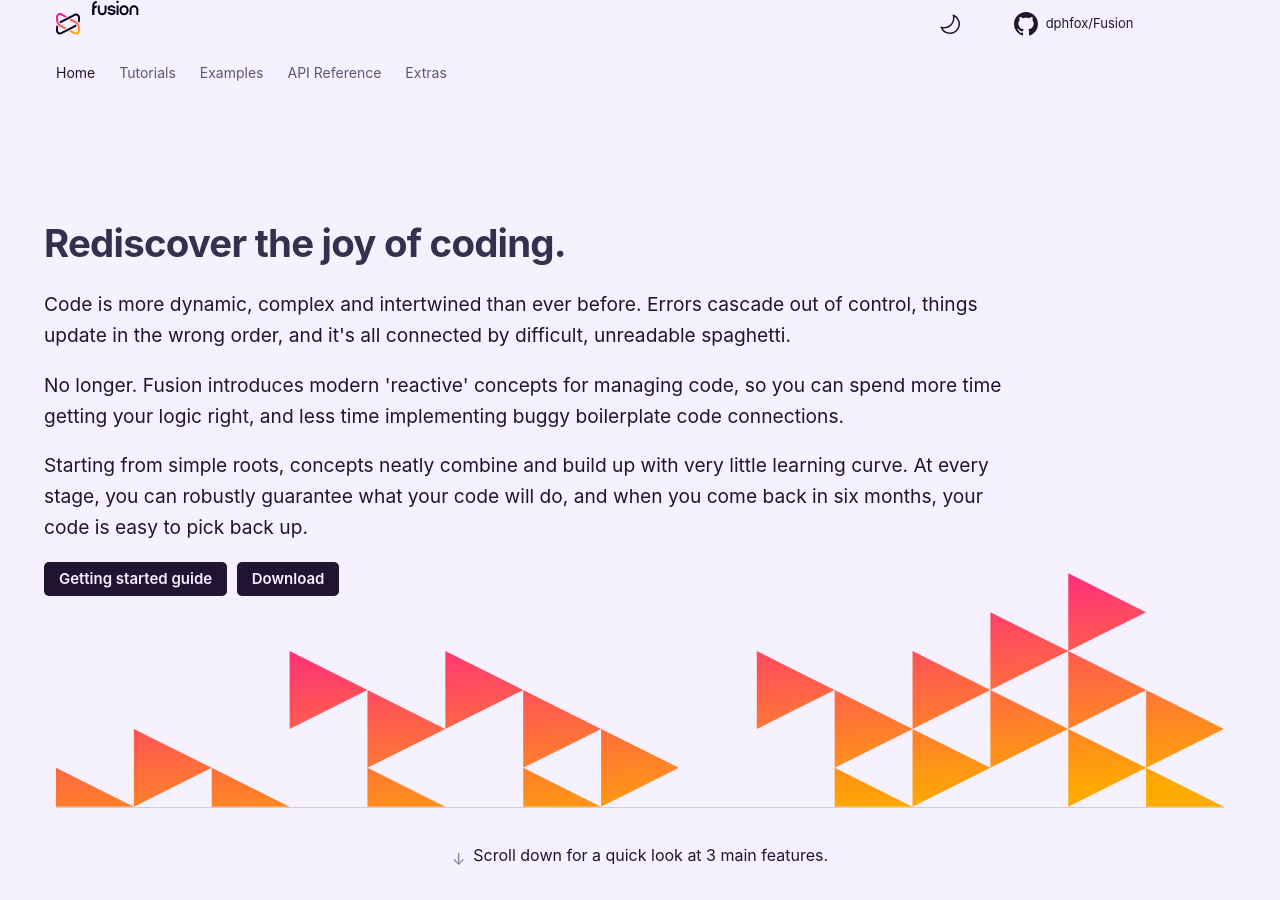
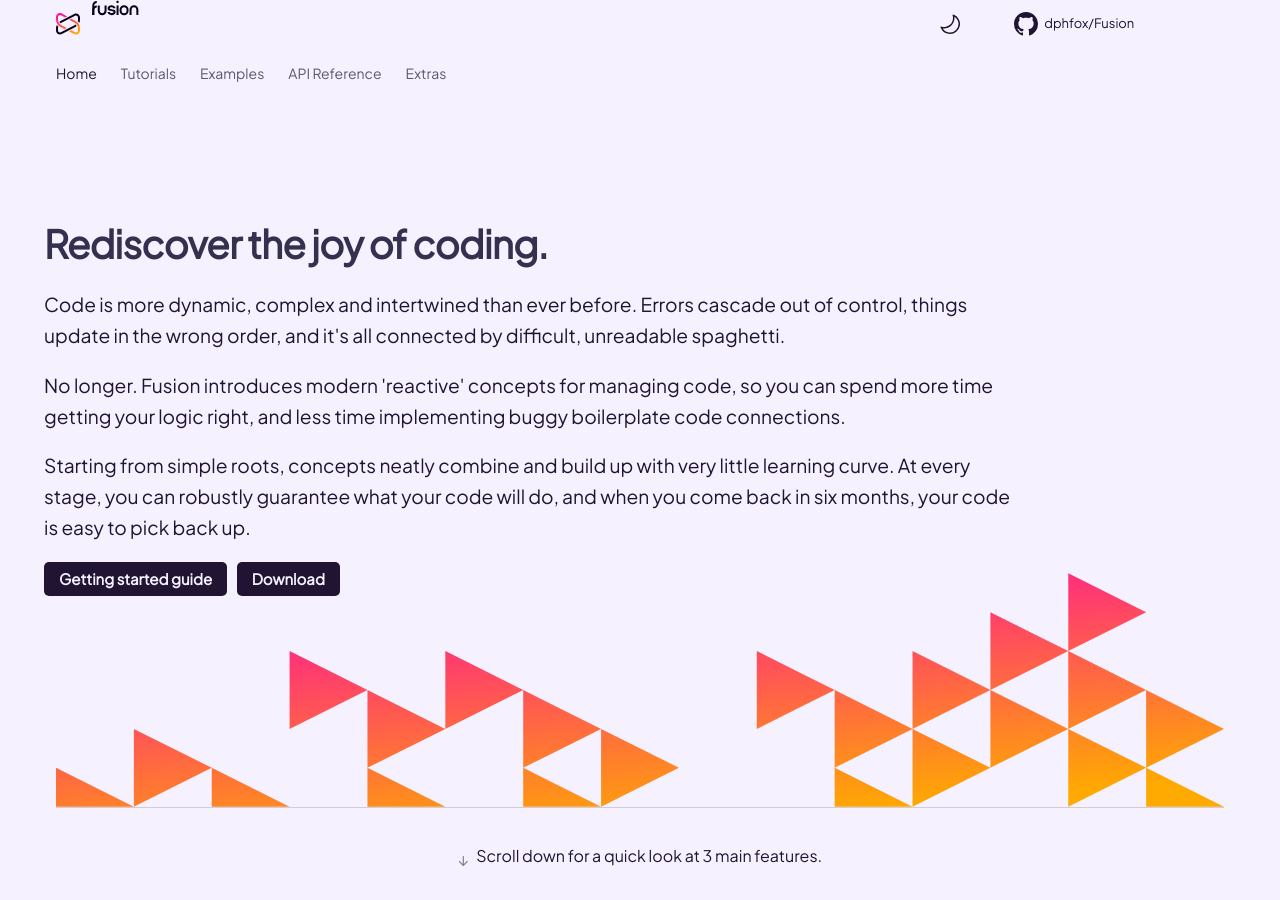
Before and after one commit to dphfox/Fusion, an MkDocs documentation site: the page built from docs/index.md, in a window 1280 px wide and 900 px high. Built offline with MkDocs 1.6.1 and Material for MkDocs 9.7.7, drawn with Linux system fonts in a browser that asks for light colours; some web fonts are replaced; comment, search, counter and statistics services are not loaded; the version menu is left out.

Commit message:
Load Google fonts correctly whoopsie

```diff
--- a/docs/assets/overrides/main.html
+++ b/docs/assets/overrides/main.html
@@ -8,10 +8,15 @@
 		<link
 			rel="stylesheet"
 			href="https://fonts.googleapis.com/css?family={{
+				font.text | replace(' ', '+')
+				}}&display=fallback"
+		/>
+		<link
+			rel="stylesheet"
+			href="https://fonts.googleapis.com/css?family={{
 				font.code | replace(' ', '+')
 				}}&display=fallback"
 		/>
-		<link rel="stylesheet" href="https://rsms.me/inter/inter.css" />
 		<style>
 			:root {
 				--md-text-font: "{{ font.text }}";
```
